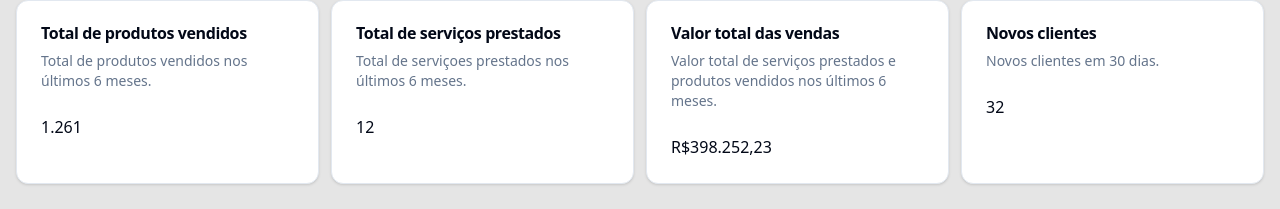
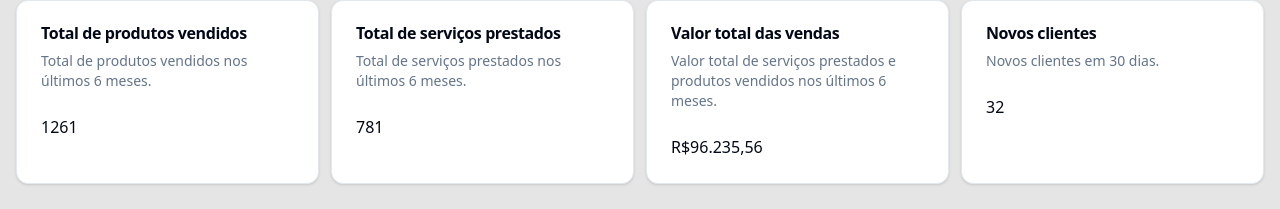
Before and after one commit to liviakobayashii/autenticacaoDeUsuarios, a Next.js app: page /dashboard in a window 1280 px wide. Shown: the part 96-305 px from the top of the page. Built offline with nearby package versions, Linux system fonts and the light colour scheme; some icons are missing.

Commit message:
update: atualização dos dados nos cards

```diff
--- a/src/app/dashboard/page.tsx
+++ b/src/app/dashboard/page.tsx
@@ -17,23 +17,15 @@ import ChartBar from "@/components/charts/bar";
 
 export default function Dashboard() {
   const router = useRouter();
-  // const userCtx = useContext(AuthContext);
 
-  // if (userCtx?.loading === true) {
-  //   return (
-  //     <div className="flex w-screen h-screen justify-center items-center">
-  //       <h1 className="text-3xl font-bold">Carregando...</h1>
-  //     </div>
-  //   );
-  // } else {
-  //   if (!userCtx?.user) {
-  //     redirect("/login");
-  //   }
+  const totalProdutos = chartData.reduce((acc, item) => acc + item.produtos, 0);
+  const totalServicos = chartData.reduce((acc, item) => acc + item.servicos, 0);
 
   const logout = () => {
     localStorage.removeItem("@LoggedUser");
     router.push("/login");
   };
+
   return (
     <>
       <header className="flex justify-between items-center h-20 p-4">
@@ -46,27 +38,26 @@ export default function Dashboard() {
           <p onClick={logout}>Logout</p>
         </div>
       </header>
-      <main className=" flex flex-col bg-neutral-200 min-h-[calc(100vh-80px)]">
+      <main className="flex flex-col bg-neutral-200 min-h-[calc(100vh-80px)]">
         <section className="grid grid-cols-4 gap-3 p-4">
           <TopCard
             title="Total de produtos vendidos"
             icon="hugeicons:sale-tag-02"
             description="Total de produtos vendidos nos últimos 6 meses."
-            content={1.261}
+            content={totalProdutos}
           />
           <TopCard
             title="Total de serviços prestados"
             icon="solar:money-bag-linear"
-            description="Total de serviçoes prestados nos últimos 6 meses."
-            content={12}
+            description="Total de serviços prestados nos últimos 6 meses."
+            content={totalServicos}
           />
           <TopCard
             title="Valor total das vendas"
             icon="streamline:money-graph-analytics-business-product-graph-data-chart-analysis"
             description="Valor total de serviços prestados e produtos vendidos nos últimos 6 meses."
-            content="R$398.252,23"
+            content="R$96.235,56"
           />
-
           <TopCard
             title="Novos clientes"
             icon="f7:person-3"
@@ -86,38 +77,5 @@ export default function Dashboard() {
         </section>
       </main>
     </>
-    //
-    // <>
-    //   <Header />
-    //   <section className="grid grid-cols-5 h-full">
-    //     <section className="flex flex-col col-span-1 bg-neutral-200 h-[calc(100vh-96px)] justify-between pt-4 pb-4">
-    //       <div>
-    //         <div className="flex gap-1 p-3">
-    //           <Icon
-    //             icon="basil:user-outline"
-    //             className="text-blue-600 font-bold text-xl"
-    //           />
-    //           <p className="text-black">{userCtx?.user?.name}</p>
-    //         </div>
-    //         <div className="flex gap-1 p-3">
-    //           <Icon
-    //             icon="ic:round-alternate-email"
-    //             className="text-blue-600 font-bold text-xl"
-    //           />
-    //           <p className="text-black">{userCtx?.user?.email}</p>
-    //         </div>
-    //       </div>
-    //       <div className="flex gap-1 p-3 cursor-pointer" onClick={logout}>
-    //         <Icon
-    //           icon="material-symbols:logout-rounded"
-    //           className="text-blue-600 font-bold text-xl"
-    //         />
-    //         <p className="text-black">Sair</p>
-    //       </div>
-    //     </section>
-    //     <div className="col-span-4 h-full ">oiee</div>
-    //   </section>
-    // </>
   );
 }
-// }
```
